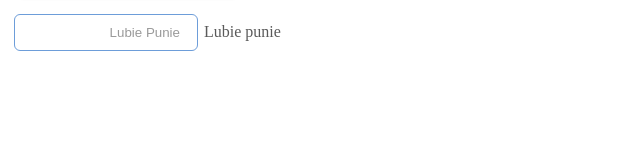
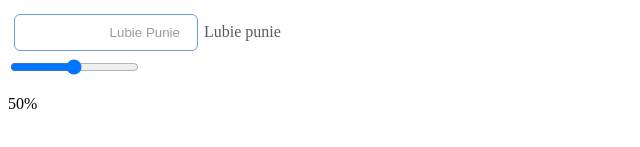
Before and after one commit to anncst/Punia, a React (Create React App) app in the folder frontend/: page / in a window 1280 px wide. Shown: the part 293-440 px from the top of the page, without its empty margins (0-640 px from the left). Built offline with nearby package versions, Linux system fonts and the light colour scheme.

Commit message:
added Slider

```diff
--- a/frontend/src/App.js
+++ b/frontend/src/App.js
@@ -4,6 +4,7 @@ import { Home } from './components/Home'
 import Button from './components/Button/Button'
 import InfoBox from './components/InfoBox/InfoBox'
 import { NumberInput } from './components/NumberInput/NumberInput'
+import { Slider } from './components/Slider/Slider'
 
 function App() {
   return (
@@ -29,6 +30,7 @@ function App() {
         color="green"
       />
       <NumberInput label="Lubie punie" placeholder="Lubie Punie" />
+      <Slider min={1} max={100} value={24} />
     </div>
   )
 }
--- /dev/null
+++ b/frontend/src/components/Slider/Slider.js
@@ -0,0 +1,27 @@
+import React, { useState } from 'react'
+import PropTypes from 'prop-types'
+
+export const Slider = ({ min, max }) => {
+  const [value, setValue] = useState(50)
+
+  return (
+    <div>
+      <input
+        type="range"
+        min={min}
+        max={max}
+        value={value}
+        onChange={(event) => {
+          setValue(+event.target.value)
+        }}
+        className="slider"
+      />
+      <p>{value}%</p>
+    </div>
+  )
+}
+
+Slider.propTypes = {
+  min: PropTypes.number,
+  max: PropTypes.number,
+}
```
Also changed, not shown: frontend/src/components/Slider/Slider.module.scss (added).
